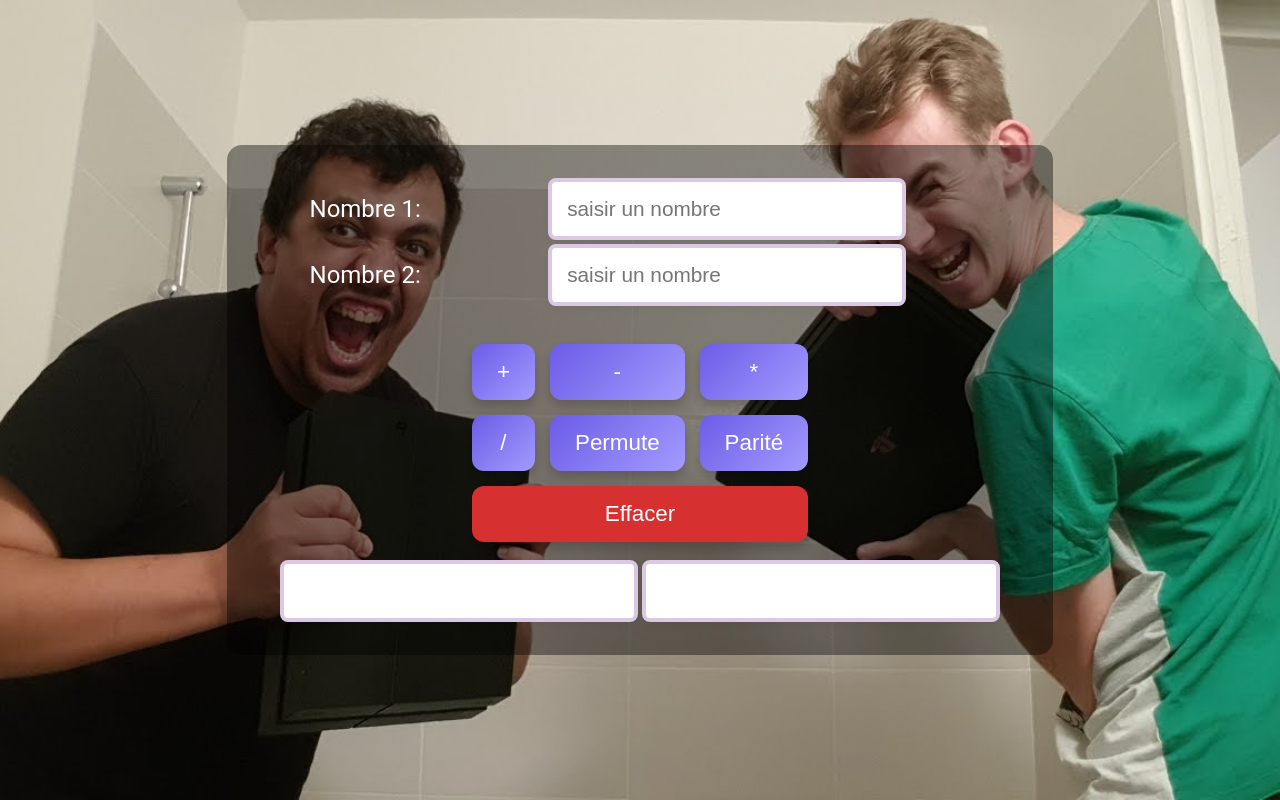
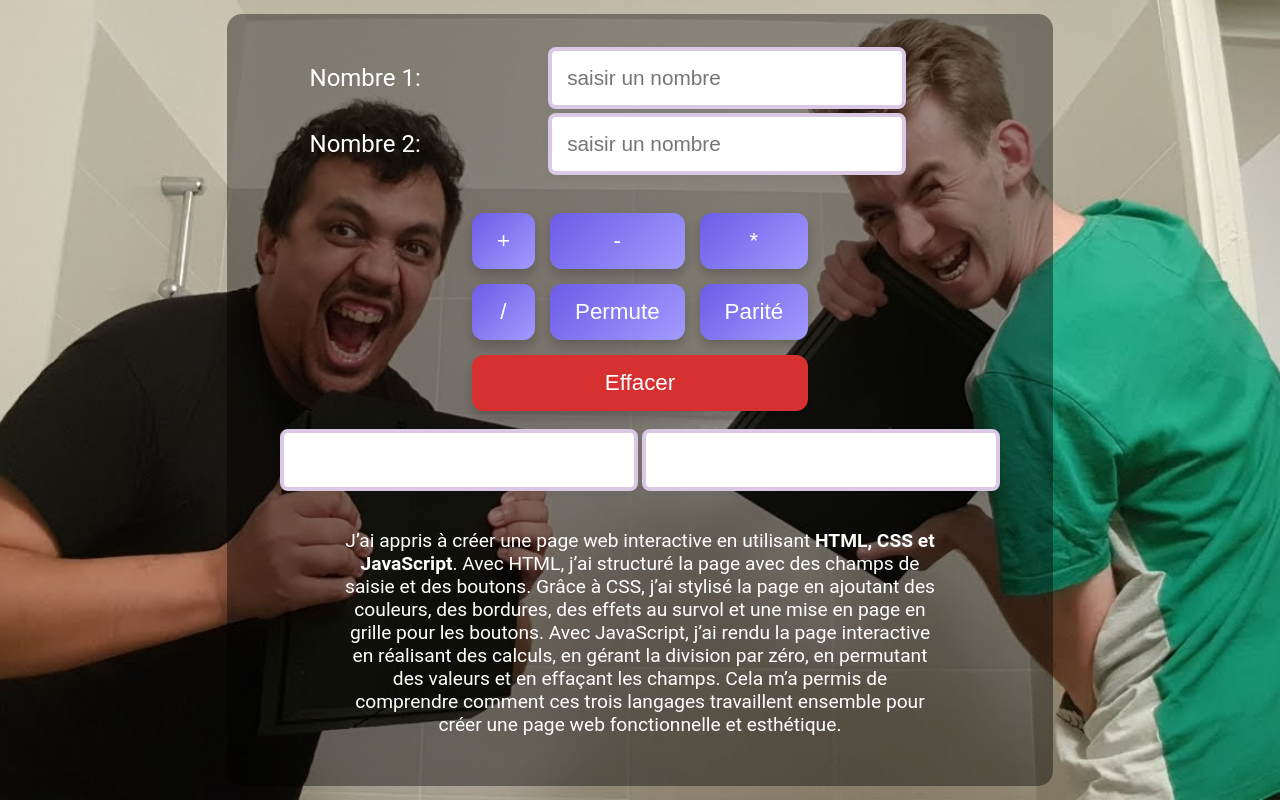
Before and after one commit to Ofrage/toutlestpamine, a plain HTML site: page TP10/index.html in a window 1280 px wide. Drawn offline with Linux system fonts and the light colour scheme.

Commit message:
Update index.html

```diff
--- a/TP10/index.html
+++ b/TP10/index.html
@@ -38,7 +38,19 @@
                         <td><input class="t" type="text" id="t4" readonly></td>
                     </tr>
                 </table>
+             <p style="
+                color: white;
+                font-size: 1.2em;
+                margin-top: 20px;
+                max-width: 600px;
+                margin-left: auto;
+                margin-right: auto;
+                text-align: center; ">
+                J’ai appris à créer une page web interactive en utilisant <strong>HTML, CSS et JavaScript</strong>. Avec HTML, j’ai structuré la page avec des champs de saisie et des boutons. Grâce à CSS, j’ai stylisé la page en ajoutant des couleurs, des bordures, des effets au survol et une mise en page en grille pour les boutons. Avec JavaScript, j’ai rendu la page interactive en réalisant des calculs, en gérant la division par zéro, en permutant des valeurs et en effaçant les champs. Cela m’a permis de comprendre comment ces trois langages travaillent ensemble pour créer une page web fonctionnelle et esthétique.
+
+
             </div>
 
   </body>
+
 </html>
```
